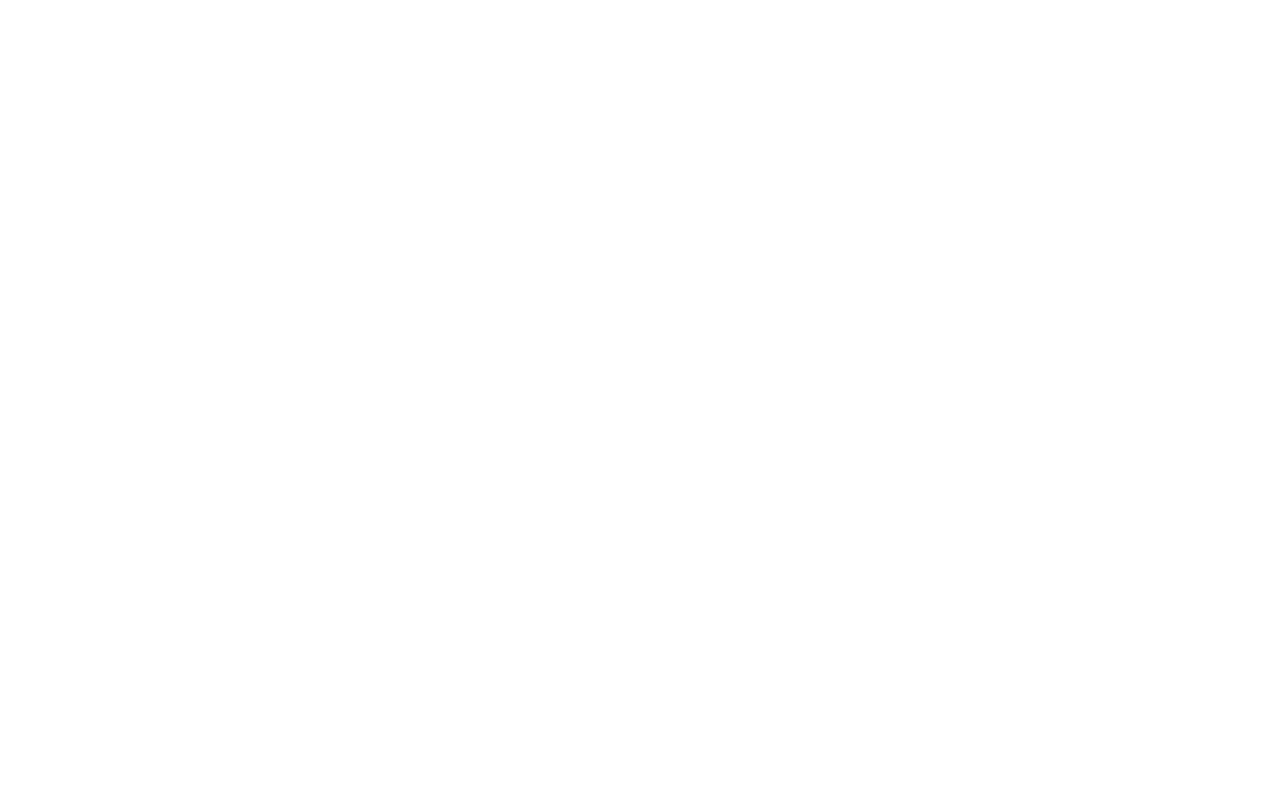
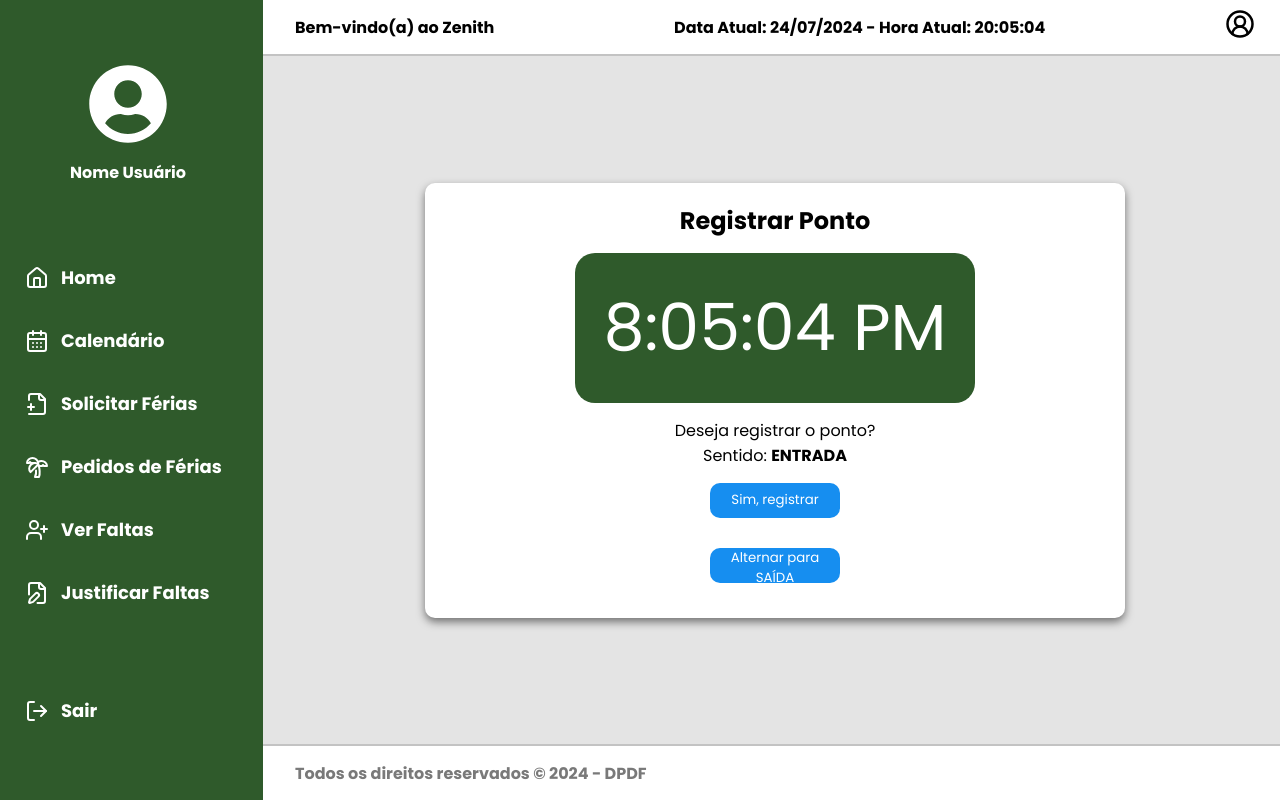
Before and after one commit to LJITDPDF/Front-Zenith, a React (Vite) app: page /pontista/registrarponto in a window 1280 px wide. Before the commit this address had no page. Built offline with nearby package versions, Linux system fonts and the light colour scheme.

Commit message:
Registrar ponto incompleto

```diff
--- a/src/App.jsx
+++ b/src/App.jsx
@@ -5,6 +5,7 @@
 import Layout from './pages/Layout'
 import SupervisorHome from './pages/supervisor/SupervisorHome'
 import AdminHome from './pages/admin/AdminHome'
+import PontistaRegistrarPonto from './pages/pontista/PontistaRegistrarPonto'
 
 function App() {
 
@@ -17,6 +18,12 @@
           <Route path="/pontista/home" element={
             <Layout role="pontista" >
               <PontistaHome />
+            </Layout>
+          } />
+
+          <Route path="/pontista/registrarponto" element={
+            <Layout role="pontista" >
+              <PontistaRegistrarPonto />
             </Layout>
           } />
 
--- a/src/pages/pontista/PontistaHome.jsx
+++ b/src/pages/pontista/PontistaHome.jsx
@@ -69,12 +69,20 @@
     }
 `;
 
+const StyledLink = styled(Link)`
+    width: 100%;
+    text-decoration: none;
+    align-items: center;
+    justify-content: center;
+    display: flex;
+`;
+
 const PontistaHome = () => {
     return (
         <PageContainer>
             <PontistaHomeCard>
                 <h2>ACESSO RÁPIDO</h2>
-                <CardItem>Registrar Ponto<Clock /></CardItem>
+                <StyledLink to="/pontista/registrarponto"><CardItem>Registrar Ponto<Clock /></CardItem></StyledLink>
                 <CardItem>Folhas de Ponto <FileText /></CardItem>
                 <CardItem>Pedidos de Férias<TreePalm/></CardItem>
                 <CardItem>Solicitar Férias<FilePlus2 /></CardItem>
--- /dev/null
+++ b/src/pages/pontista/PontistaRegistrarPonto.jsx
@@ -0,0 +1,113 @@
+import React, { useState, useEffect } from 'react';
+import styled from 'styled-components';
+
+const PageContainer = styled.div`
+  width: 100%;
+  height: 100%;
+  background-color: #e4e4e4;
+  display: flex;
+  align-items: center;
+  justify-content: center;
+  padding: 20px;
+`;
+
+const PontistaRegistrarPontoContainer = styled.div`
+    width: 700px;
+    height: auto;
+    background-color: #fff;
+    display: flex;
+    align-items: center;
+    justify-content: center;
+    border-radius: 10px;
+    box-shadow: 0 4px 8px rgba(0, 0, 0, 0.5);
+    flex-direction: column;
+    padding: 20px;
+`;
+
+const HorasContainer = styled.div`
+    width: 400px;
+    height: 150px;
+    background-color: #2f5a2b;
+    color: #fff;
+    display: flex;
+    align-items: center;
+    justify-content: center;
+    margin: 15px;
+    border-radius: 20px;
+    font-size: 2em;
+    font-size: 65px;
+`;
+
+const BotaoRegistrar = styled.button`
+    width: 130px;
+    height: 35px;
+    margin: 15px;
+    border: none;
+    border-radius: 10px;
+    background-color: #168ef0;
+    color: #fff;
+    cursor: pointer;
+    &:hover {
+        background-color: #0d6cb6;
+        transition: 0.3s;
+    }
+`;
+
+const PontistaRegistrarPonto = () => {
+    const [horaAtual, setHoraAtual] = useState(new Date());
+    const [sentido, setSentido] = useState('ENTRADA');
+
+    useEffect(() => {
+        const interval = setInterval(() => {
+            setHoraAtual(new Date());
+        }, 1000);
+        return () => clearInterval(interval);
+    }, []);
+
+    const registrarPonto = () => {
+        const url = sentido === 'ENTRADA' ? 'http://localhost:3000/PontoEntrada' : 'http://localhost:3000/PontoSaida';
+        const body = JSON.stringify({ data: horaAtual });
+
+        console.log('Enviando requisição para:', url);
+        console.log('Corpo da requisição:', body);
+
+        fetch(url, {
+            method: 'POST',
+            headers: {
+                'Content-Type': 'application/json',
+            },
+            body: body,
+        })
+            .then(response => {
+                if (!response.ok) {
+                    throw new Error('Erro na resposta do servidor');
+                }
+                return response.json();
+            })
+            .then(data => {
+                console.log('Ponto registrado com sucesso:', data);
+            })
+            .catch(error => {
+                console.error('Erro ao registrar ponto:', error);
+            });
+    };
+
+    const alternarSentido = () => {
+        setSentido(prevSentido => (prevSentido === 'ENTRADA' ? 'SAÍDA' : 'ENTRADA'));
+    };
+
+    return (
+        <PageContainer>
+            <PontistaRegistrarPontoContainer>
+                <h2>Registrar Ponto</h2>
+                <HorasContainer>{horaAtual.toLocaleTimeString()}</HorasContainer>
+                <p>Deseja registrar o ponto?</p>
+                <p>Sentido: <strong>{sentido}</strong></p>
+                <BotaoRegistrar onClick={registrarPonto}>Sim, registrar</BotaoRegistrar>
+                <BotaoRegistrar onClick={alternarSentido}>Alternar para {sentido === 'ENTRADA' ? 'SAÍDA' : 'ENTRADA'}</BotaoRegistrar>
+            </PontistaRegistrarPontoContainer>
+        </PageContainer>
+    );
+};
+
+export default PontistaRegistrarPonto;
```
